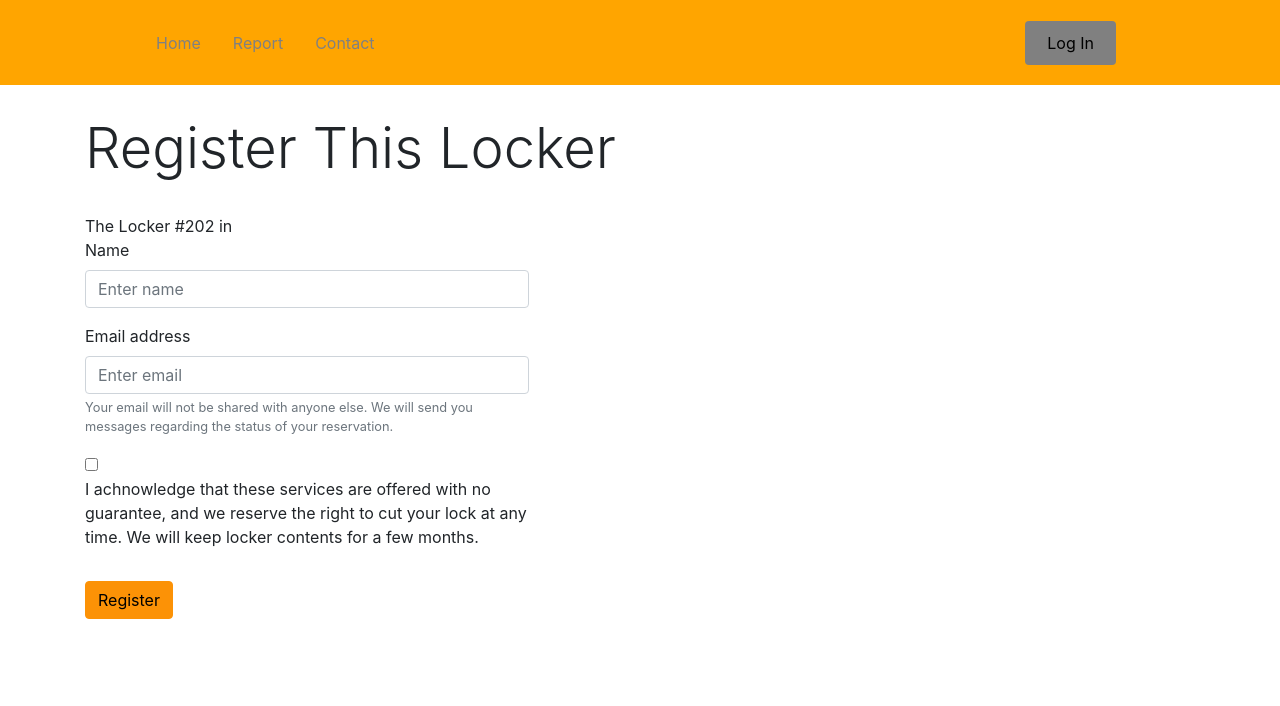
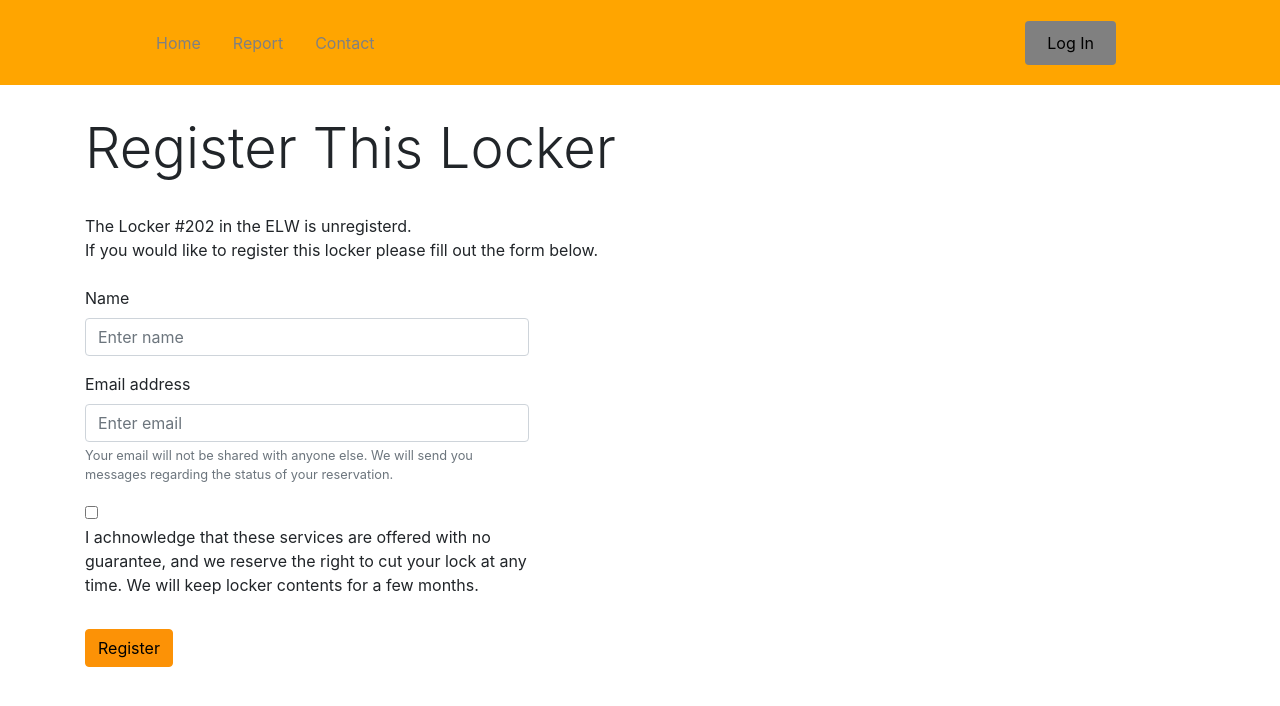
Before and after one commit to VikeLabs/ess-locker-registration, a React (Create React App) app in the folder elr-project-frontend/: page /register in a window 1280 px wide. Shown: the top 706 px of the page. Built offline with nearby package versions, Linux system fonts and the light colour scheme; no server answers.

Commit message:
After testing found register format was wonky, so fixed

```diff
--- a/elr-project-frontend/src/components/pages/register.js
+++ b/elr-project-frontend/src/components/pages/register.js
@@ -86,7 +86,8 @@ class Register extends Component {
       <div className="container">
         <h1 className="display-4" style = {{marginTop:30}}>Register This Locker</h1> <br/>
 
-        The Locker #202 in
+        The Locker #202 in the ELW is unregisterd. <br/>
+        If you would like to register this locker please fill out the form below.<br/><br/>
 
         <form method="post" onSubmit={this.handleSubmit} style={{ maxWidth: '40%'}}>
           <div className="form-group">
@@ -118,7 +119,7 @@ class Register extends Component {
                   <a href = "http://localhost:3000/thankyou" style={{color: "#000000"}}>
                     Register
                   </a>
-                </button>
+          </button>
         </form>
       </div>
     );
--- a/elr-project-frontend/src/components/pages/thankyou.js
+++ b/elr-project-frontend/src/components/pages/thankyou.js
@@ -4,7 +4,9 @@ class ThankYou extends Component {
   render() {
     return (
       <div className="container">
+          <br/><br/>
           <h1 className="display-4">Thank you!</h1>
+          <br/>
           <p>Thank you for managing your locker registrations with the ESS!</p>
       </div>
     );
```
